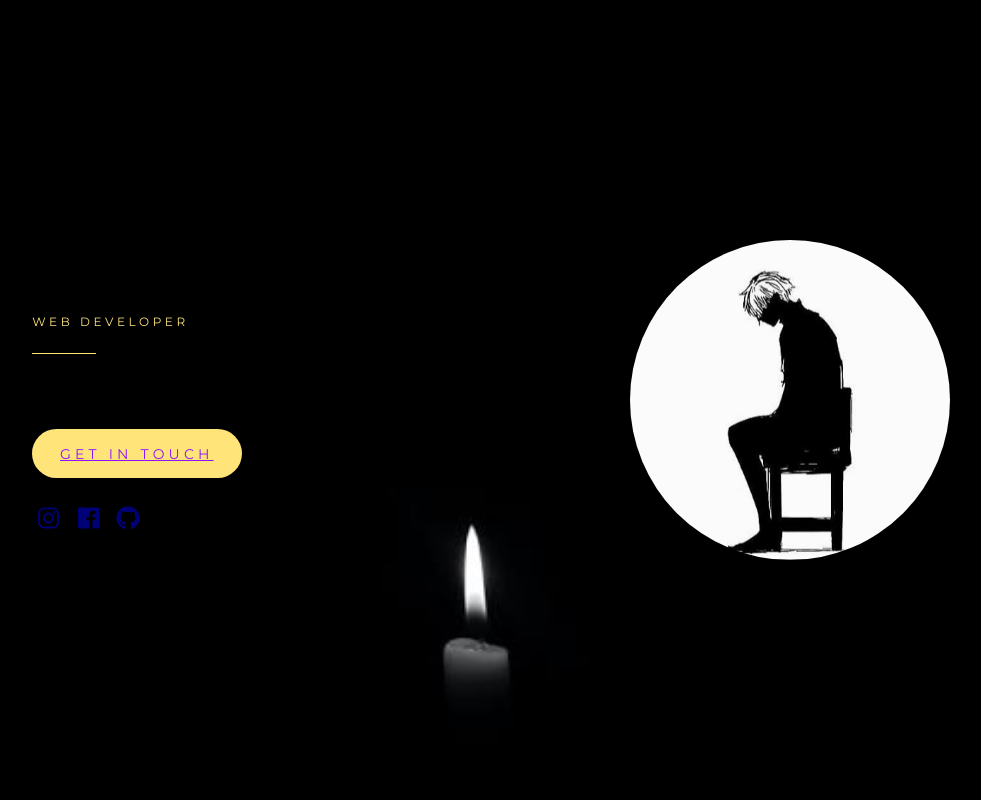
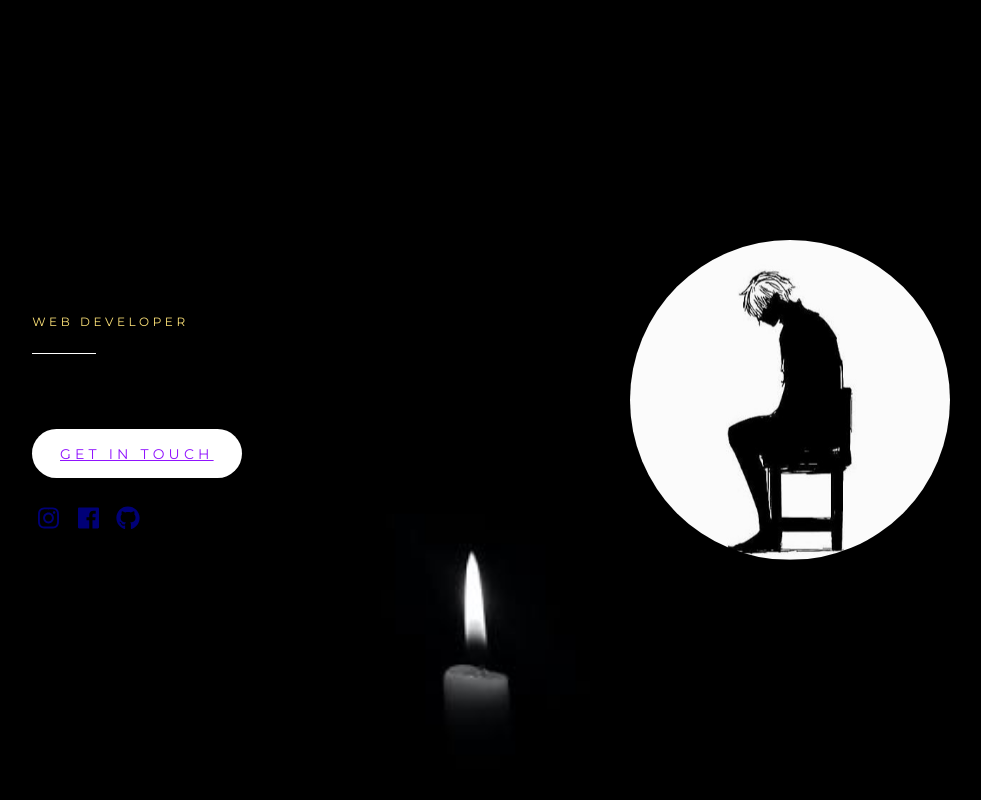
Before and after one commit to Rescy/res1337, a PHP site: page / in a window 1280 px wide. Shown: the whole page, without its empty margins (149-1130 px from the left). Run offline with PHP 8.4, Linux system fonts and the light colour scheme; some libraries are stand-ins or nearby versions.

Commit message:
Update main.css

```diff
--- a/css/main.css
+++ b/css/main.css
@@ -4,7 +4,7 @@
   right: 0;
   width: 100%;
   background-image: url("../images/abstract.jpeg");
-  background-position: center;
+  background-position: fixed;
   background-size: cover;
   position: fixed;
 }
@@ -100,7 +100,7 @@
 }
 
 .hr {
-  background-color: #ffe479;
+  background-color: #fff;
   border: none;
   content: "";
   height: 1px;
@@ -126,7 +126,7 @@
   transition-duration: 100ms;
 }
 .button {
-  background-color: #ffe479;
+  background-color: #fff;
   border-radius: 290486px;
   box-shadow: 0 1rem 2rem rgba(0, 0, 0, 0.2);
   color: #9013fe;
```
